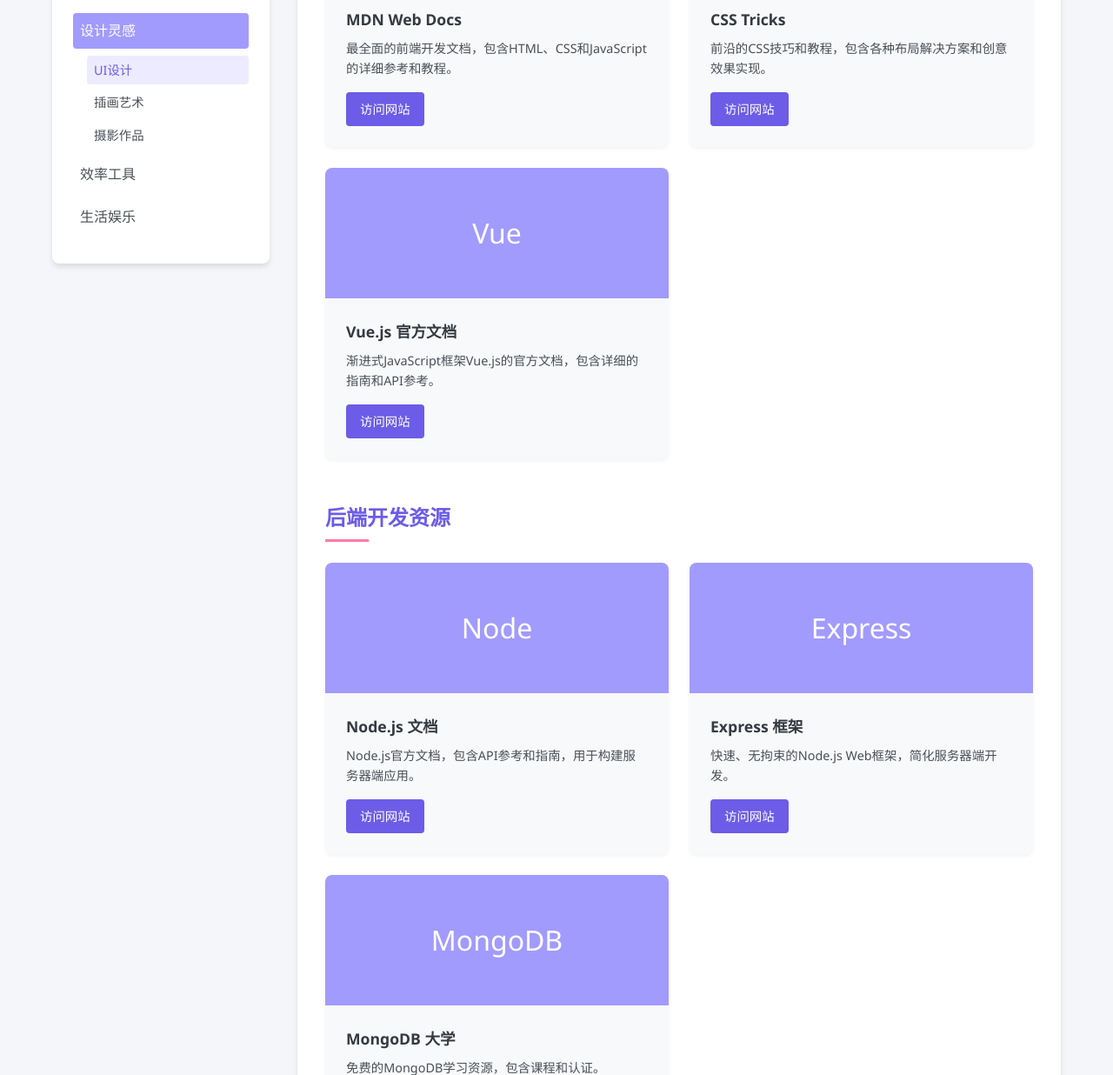
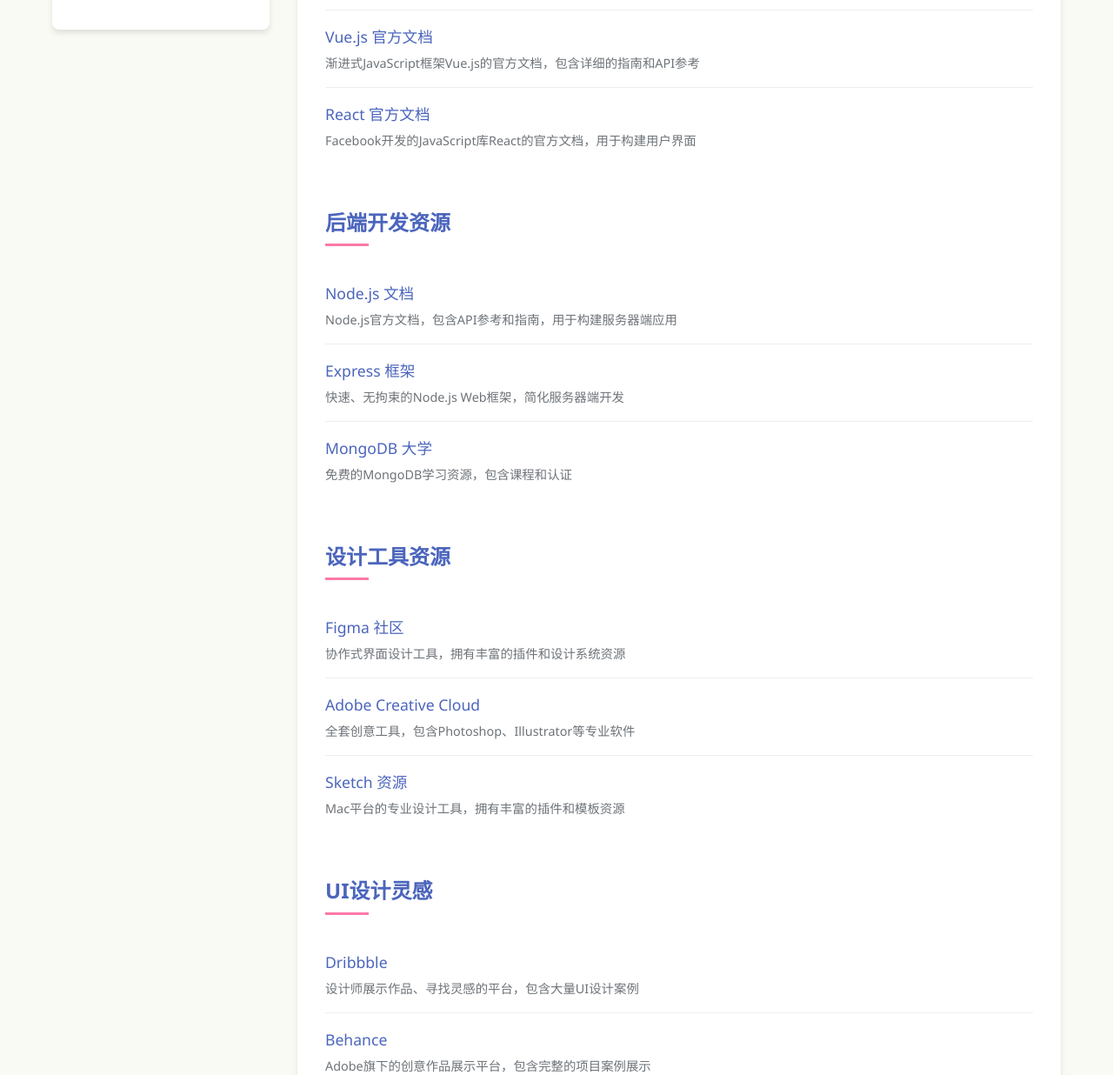
Before and after one commit to Shimmer0007/wonderbox, a plain HTML site: page index.html in a window 1280 px wide. Shown: the part 541-1777 px from the top of the page at 87% size. Drawn offline with Linux system fonts and the light colour scheme.

Commit message:
Update index.html

```diff
--- a/index.html
+++ b/index.html
@@ -3,13 +3,13 @@
 <head>
     <meta charset="UTF-8">
     <meta name="viewport" content="width=device-width, initial-scale=1.0">
-    <title>Shimmer的小站 - 我的收藏夹</title>
+    <title>Shimmer的收藏夹</title>
     <style>
         :root {
-            --primary-color: #6c5ce7;
-            --secondary-color: #a29bfe;
+            --primary-color: #2040acce;
+            --secondary-color: #1eccbdde;
             --accent-color: #fd79a8;
-            --light-color: #f8f9fa;
+            --light-color: #faf8f8;
             --dark-color: #343a40;
             --text-color: #495057;
             --text-light: #f8f9fa;
@@ -27,7 +27,7 @@
             font-family: 'Segoe UI', Tahoma, Geneva, Verdana, sans-serif;
             line-height: 1.6;
             color: var(--text-color);
-            background-color: #f5f6fa;
+            background-color: #fafaf5;
             scroll-behavior: smooth;
         }
 
@@ -206,7 +206,7 @@
             color: var(--primary-color);
         }
 
-        /* 收藏夹内容 */
+        /* 收藏夹内容 - 简化版 */
         .bookmarks-content {
             background-color: white;
             border-radius: 8px;
@@ -237,64 +237,39 @@
             background-color: var(--accent-color);
         }
 
-        .bookmark-grid {
-            display: grid;
-            grid-template-columns: repeat(auto-fill, minmax(300px, 1fr));
-            gap: 1.5rem;
+        .bookmark-list {
+            list-style: none;
         }
 
-        .bookmark-card {
-            background-color: var(--light-color);
-            border-radius: 8px;
-            overflow: hidden;
-            box-shadow: 0 2px 4px rgba(0, 0, 0, 0.05);
-            transition: var(--transition);
+        .bookmark-item {
+            padding: 1rem 0;
+            border-bottom: 1px solid #eee;
+            display: flex;
+            flex-direction: column;
         }
 
-        .bookmark-card:hover {
-            transform: translateY(-5px);
-            box-shadow: 0 10px 20px rgba(0, 0, 0, 0.1);
-        }
-
-        .bookmark-image {
-            height: 150px;
-            background-color: var(--secondary-color);
-            display: flex;
-            align-items: center;
-            justify-content: center;
-            color: white;
-            font-size: 2rem;
-        }
-
-        .bookmark-info {
-            padding: 1.5rem;
+        .bookmark-item:last-child {
+            border-bottom: none;
         }
 
         .bookmark-title {
             font-size: 1.1rem;
-            margin-bottom: 0.5rem;
-            color: var(--dark-color);
+            font-weight: 500;
+            color: var(--primary-color);
+            text-decoration: none;
+            transition: var(--transition);
+            margin-bottom: 0.3rem;
+        }
+
+        .bookmark-title:hover {
+            color: #5649c0;
+            text-decoration: underline;
         }
 
         .bookmark-description {
             font-size: 0.9rem;
-            margin-bottom: 1rem;
             color: var(--text-color);
-        }
-
-        .bookmark-link {
-            display: inline-block;
-            padding: 0.5rem 1rem;
-            background-color: var(--primary-color);
-            color: white;
-            text-decoration: none;
-            border-radius: 4px;
-            font-size: 0.9rem;
-            transition: var(--transition);
-        }
-
-        .bookmark-link:hover {
-            background-color: #5649c0;
+            opacity: 0.8;
         }
 
         /* 页脚 */
@@ -373,10 +348,6 @@
             .mobile-menu-btn {
                 display: block;
             }
-
-            .bookmark-grid {
-                grid-template-columns: 1fr;
-            }
         }
     </style>
 </head>
@@ -384,8 +355,8 @@
     <!-- 头部区域 -->
     <header>
         <div class="header-content">
-            <h1 class="logo">Shimmer的小站</h1>
-            <p class="tagline">记录与分享我的数字生活</p>
+            <h1 class="logo">Shimmer的收藏页</h1>
+            <p class="tagline">有空没空都可以来摸鱼~</p>
         </div>
     </header>
 
@@ -394,11 +365,9 @@
         <div class="container nav-container">
             <button class="mobile-menu-btn">☰</button>
             <ul class="nav-links">
-                <li><a href="#">首页</a></li>
-                <li><a href="#">博客</a></li>
-                <li><a href="#" class="active">收藏夹</a></li>
-                <li><a href="#">关于我</a></li>
-                <li><a href="#">联系</a></li>
+                <li><a href="shimmer0007.github.io">首页</a></li>
+                <li><a href="shimmer0007.github.io/blog/blognav">博客</a></li>
+                <li><a href="#">关于</a></li>
             </ul>
         </div>
     </nav>
@@ -407,13 +376,13 @@
     <div class="container main-content">
         <!-- 侧边栏 -->
         <aside class="sidebar">
-            <h3 class="sidebar-title">分类目录</h3>
+            <h3 class="sidebar-title">我是目录</h3>
             <ul class="categories">
                 <li class="category-item">
                     <a href="#frontend" class="category-link">技术资源</a>
                     <ul class="subcategories">
-                        <li class="subcategory-item"><a href="#frontend" class="subcategory-link">前端开发</a></li>
-                        <li class="subcategory-item"><a href="#backend" class="subcategory-link">后端开发</a></li>
+                        <li class="subcategory-item"><a href="#frontend" class="subcategory-link">数据资料查阅</a></li>
+                        <li class="subcategory-item"><a href="#backend" class="subcategory-link">计算机技术</a></li>
                         <li class="subcategory-item"><a href="#design-tools" class="subcategory-link">设计工具</a></li>
                         <li class="subcategory-item"><a href="#learning" class="subcategory-link">学习平台</a></li>
                     </ul>
@@ -421,25 +390,26 @@
                 <li class="category-item">
                     <a href="#ui-design" class="category-link">设计灵感</a>
                     <ul class="subcategories">
-                        <li class="subcategory-item"><a href="#ui-design" class="subcategory-link">UI设计</a></li>
-                        <li class="subcategory-item"><a href="#illustration" class="subcategory-link">插画艺术</a></li>
-                        <li class="subcategory-item"><a href="#photography" class="subcategory-link">摄影作品</a></li>
+                        <li class="subcategory-item"><a href="#ui-design" class="subcategory-link">平面设计</a></li>
+                        <li class="subcategory-item"><a href="#illustration" class="subcategory-link">汇报展示</a></li>
+                        <li class="subcategory-item"><a href="#photography" class="subcategory-link">科学可视化</a></li>
                     </ul>
                 </li>
                 <li class="category-item">
                     <a href="#productivity" class="category-link">效率工具</a>
                     <ul class="subcategories">
-                        <li class="subcategory-item"><a href="#notes" class="subcategory-link">笔记应用</a></li>
-                        <li class="subcategory-item"><a href="#time-management" class="subcategory-link">时间管理</a></li>
-                        <li class="subcategory-item"><a href="#collaboration" class="subcategory-link">团队协作</a></li>
+                        <li class="subcategory-item"><a href="#collaboration" class="subcategory-link">AI生产力</a></li>
+                        <li class="subcategory-item"><a href="#notes" class="subcategory-link">共享文档</a></li>
+                        <li class="subcategory-item"><a href="#time-management" class="subcategory-link">文件转换</a></li>
+                        <li class="subcategory-item"><a href="#collaboration" class="subcategory-link">其他</a></li>
                     </ul>
                 </li>
                 <li class="category-item">
                     <a href="#entertainment" class="category-link">生活娱乐</a>
                     <ul class="subcategories">
-                        <li class="subcategory-item"><a href="#movies" class="subcategory-link">影视推荐</a></li>
+                        <li class="subcategory-item"><a href="#movies" class="subcategory-link">摸鱼专用</a></li>
                         <li class="subcategory-item"><a href="#music" class="subcategory-link">音乐电台</a></li>
-                        <li class="subcategory-item"><a href="#travel" class="subcategory-link">旅行游记</a></li>
+                        <li class="subcategory-item"><a href="#travel" class="subcategory-link">看看世界</a></li>
                     </ul>
                 </li>
             </ul>
@@ -450,125 +420,81 @@
             <!-- 前端开发部分 -->
             <section id="frontend" class="content-section">
                 <h2 class="section-title">前端开发资源</h2>
-                <div class="bookmark-grid">
-                    <div class="bookmark-card">
-                        <div class="bookmark-image">MDN</div>
-                        <div class="bookmark-info">
-                            <h3 class="bookmark-title">MDN Web Docs</h3>
-                            <p class="bookmark-description">最全面的前端开发文档，包含HTML、CSS和JavaScript的详细参考和教程。</p>
-                            <a href="https://developer.mozilla.org/" class="bookmark-link" target="_blank">访问网站</a>
-                        </div>
-                    </div>
-                    <div class="bookmark-card">
-                        <div class="bookmark-image">CSS</div>
-                        <div class="bookmark-info">
-                            <h3 class="bookmark-title">CSS Tricks</h3>
-                            <p class="bookmark-description">前沿的CSS技巧和教程，包含各种布局解决方案和创意效果实现。</p>
-                            <a href="https://css-tricks.com/" class="bookmark-link" target="_blank">访问网站</a>
-                        </div>
-                    </div>
-                    <div class="bookmark-card">
-                        <div class="bookmark-image">Vue</div>
-                        <div class="bookmark-info">
-                            <h3 class="bookmark-title">Vue.js 官方文档</h3>
-                            <p class="bookmark-description">渐进式JavaScript框架Vue.js的官方文档，包含详细的指南和API参考。</p>
-                            <a href="https://vuejs.org/" class="bookmark-link" target="_blank">访问网站</a>
-                        </div>
-                    </div>
-                </div>
+                <ul class="bookmark-list">
+                    <li class="bookmark-item">
+                        <a href="https://developer.mozilla.org/" class="bookmark-title" target="_blank">MDN Web Docs</a>
+                        <p class="bookmark-description">最全面的前端开发文档，包含HTML、CSS和JavaScript的详细参考和教程</p>
+                    </li>
+                    <li class="bookmark-item">
+                        <a href="https://css-tricks.com/" class="bookmark-title" target="_blank">CSS Tricks</a>
+                        <p class="bookmark-description">前沿的CSS技巧和教程，包含各种布局解决方案和创意效果实现</p>
+                    </li>
+                    <li class="bookmark-item">
+                        <a href="https://vuejs.org/" class="bookmark-title" target="_blank">Vue.js 官方文档</a>
+                        <p class="bookmark-description">渐进式JavaScript框架Vue.js的官方文档，包含详细的指南和API参考</p>
+                    </li>
+                    <li class="bookmark-item">
+                        <a href="https://reactjs.org/" class="bookmark-title" target="_blank">React 官方文档</a>
+                        <p class="bookmark-description">Facebook开发的JavaScript库React的官方文档，用于构建用户界面</p>
+                    </li>
+                </ul>
             </section>
 
             <!-- 后端开发部分 -->
             <section id="backend" class="content-section">
                 <h2 class="section-title">后端开发资源</h2>
-                <div class="bookmark-grid">
-                    <div class="bookmark-card">
-                        <div class="bookmark-image">Node</div>
-                        <div class="bookmark-info">
-                            <h3 class="bookmark-title">Node.js 文档</h3>
-                            <p class="bookmark-description">Node.js官方文档，包含API参考和指南，用于构建服务器端应用。</p>
-                            <a href="https://nodejs.org/" class="bookmark-link" target="_blank">访问网站</a>
-                        </div>
-                    </div>
-                    <div class="bookmark-card">
-                        <div class="bookmark-image">Express</div>
-                        <div class="bookmark-info">
-                            <h3 class="bookmark-title">Express 框架</h3>
-                            <p class="bookmark-description">快速、无拘束的Node.js Web框架，简化服务器端开发。</p>
-                            <a href="https://expressjs.com/" class="bookmark-link" target="_blank">访问网站</a>
-                        </div>
-                    </div>
-                    <div class="bookmark-card">
-                        <div class="bookmark-image">MongoDB</div>
-                        <div class="bookmark-info">
-                            <h3 class="bookmark-title">MongoDB 大学</h3>
-                            <p class="bookmark-description">免费的MongoDB学习资源，包含课程和认证。</p>
-                            <a href="https://university.mongodb.com/" class="bookmark-link" target="_blank">访问网站</a>
-                        </div>
-                    </div>
-                </div>
+                <ul class="bookmark-list">
+                    <li class="bookmark-item">
+                        <a href="https://nodejs.org/" class="bookmark-title" target="_blank">Node.js 文档</a>
+                        <p class="bookmark-description">Node.js官方文档，包含API参考和指南，用于构建服务器端应用</p>
+                    </li>
+                    <li class="bookmark-item">
+                        <a href="https://expressjs.com/" class="bookmark-title" target="_blank">Express 框架</a>
+                        <p class="bookmark-description">快速、无拘束的Node.js Web框架，简化服务器端开发</p>
+                    </li>
+                    <li class="bookmark-item">
+                        <a href="https://university.mongodb.com/" class="bookmark-title" target="_blank">MongoDB 大学</a>
+                        <p class="bookmark-description">免费的MongoDB学习资源，包含课程和认证</p>
+                    </li>
+                </ul>
             </section>
 
             <!-- 设计工具部分 -->
             <section id="design-tools" class="content-section">
                 <h2 class="section-title">设计工具资源</h2>
-                <div class="bookmark-grid">
-                    <div class="bookmark-card">
-                        <div class="bookmark-image">Figma</div>
-                        <div class="bookmark-info">
-                            <h3 class="bookmark-title">Figma 社区</h3>
-                            <p class="bookmark-description">协作式界面设计工具，拥有丰富的插件和设计系统资源。</p>
-                            <a href="https://www.figma.com/" class="bookmark-link" target="_blank">访问网站</a>
-                        </div>
-                    </div>
-                    <div class="bookmark-card">
-                        <div class="bookmark-image">Adobe</div>
-                        <div class="bookmark-info">
-                            <h3 class="bookmark-title">Adobe Creative Cloud</h3>
-                            <p class="bookmark-description">全套创意工具，包含Photoshop、Illustrator等专业软件。</p>
-                            <a href="https://www.adobe.com/" class="bookmark-link" target="_blank">访问网站</a>
-                        </div>
-                    </div>
-                    <div class="bookmark-card">
-                        <div class="bookmark-image">Sketch</div>
-                        <div class="bookmark-info">
-                            <h3 class="bookmark-title">Sketch 资源</h3>
-                            <p class="bookmark-description">Mac平台的专业设计工具，拥有丰富的插件和模板资源。</p>
-                            <a href="https://www.sketch.com/" class="bookmark-link" target="_blank">访问网站</a>
-                        </div>
-                    </div>
-                </div>
+                <ul class="bookmark-list">
+                    <li class="bookmark-item">
+                        <a href="https://www.figma.com/" class="bookmark-title" target="_blank">Figma 社区</a>
+                        <p class="bookmark-description">协作式界面设计工具，拥有丰富的插件和设计系统资源</p>
+                    </li>
+                    <li class="bookmark-item">
+                        <a href="https://www.adobe.com/" class="bookmark-title" target="_blank">Adobe Creative Cloud</a>
+                        <p class="bookmark-description">全套创意工具，包含Photoshop、Illustrator等专业软件</p>
+                    </li>
+                    <li class="bookmark-item">
+                        <a href="https://www.sketch.com/" class="bookmark-title" target="_blank">Sketch 资源</a>
+                        <p class="bookmark-description">Mac平台的专业设计工具，拥有丰富的插件和模板资源</p>
+                    </li>
+                </ul>
             </section>
 
             <!-- UI设计部分 -->
             <section id="ui-design" class="content-section">
                 <h2 class="section-title">UI设计灵感</h2>
-                <div class="bookmark-grid">
-                    <div class="bookmark-card">
-                        <div class="bookmark-image">Dribbble</div>
-                        <div class="bookmark-info">
-                            <h3 class="bookmark-title">Dribbble</h3>
-                            <p class="bookmark-description">设计师展示作品、寻找灵感的平台，包含大量UI设计案例。</p>
-                            <a href="https://dribbble.com/" class="bookmark-link" target="_blank">访问网站</a>
-                        </div>
-                    </div>
-                    <div class="bookmark-card">
-                        <div class="bookmark-image">Behance</div>
-                        <div class="bookmark-info">
-                            <h3 class="bookmark-title">Behance</h3>
-                            <p class="bookmark-description">Adobe旗下的创意作品展示平台，包含完整的项目案例展示。</p>
-                            <a href="https://www.behance.net/" class="bookmark-link" target="_blank">访问网站</a>
-                        </div>
-                    </div>
-                    <div class="bookmark-card">
-                        <div class="bookmark-image">Awwwards</div>
-                        <div class="bookmark-info">
-                            <h3 class="bookmark-title">Awwwards</h3>
-                            <p class="bookmark-description">评选优秀网站设计的平台，展示前沿的网页设计趋势。</p>
-                            <a href="https://www.awwwards.com/" class="bookmark-link" target="_blank">访问网站</a>
-                        </div>
-                    </div>
-                </div>
+                <ul class="bookmark-list">
+                    <li class="bookmark-item">
+                        <a href="https://dribbble.com/" class="bookmark-title" target="_blank">Dribbble</a>
+                        <p class="bookmark-description">设计师展示作品、寻找灵感的平台，包含大量UI设计案例</p>
+                    </li>
+                    <li class="bookmark-item">
+                        <a href="https://www.behance.net/" class="bookmark-title" target="_blank">Behance</a>
+                        <p class="bookmark-description">Adobe旗下的创意作品展示平台，包含完整的项目案例展示</p>
+                    </li>
+                    <li class="bookmark-item">
+                        <a href="https://www.awwwards.com/" class="bookmark-title" target="_blank">Awwwards</a>
+                        <p class="bookmark-description">评选优秀网站设计的平台，展示前沿的网页设计趋势</p>
+                    </li>
+                </ul>
             </section>
         </main>
     </div>
@@ -601,13 +527,23 @@
             // 获取所有目录链接
             const categoryLinks = document.querySelectorAll('.category-link');
             const subcategoryLinks = document.querySelectorAll('.subcategory-link');
-            const allLinks = [...categoryLinks, ...subcategoryLinks];
 
-            // 获取所有内容区块
-            const sections = document.querySelectorAll('.content-section');
+            // 为每个主分类添加点击事件
+            categoryLinks.forEach(link => {
+                link.addEventListener('click', function(e) {
+                    e.preventDefault();
+                    const parentCategory = this.closest('.category-item');
+                    parentCategory.classList.toggle('active');
 
-            // 为每个链接添加点击事件
-            allLinks.forEach(link => {
+                    // 阻止一级标题的跳转行为
+                    if (this.classList.contains('category-link')) {
+                        return;
+                    }
+                });
+            });
+
+            // 为每个子分类添加点击事件
+            subcategoryLinks.forEach(link => {
                 link.addEventListener('click', function(e) {
                     e.preventDefault();
                     const targetId = this.getAttribute('href');
@@ -625,13 +561,14 @@
 
                         // 高亮当前选中的链接
                         updateActiveLink(this);
-                    }
+                    });
                 });
             });
 
             // 滚动时自动高亮当前可见的目录项
             window.addEventListener('scroll', function() {
                 let currentSection = '';
+                const sections = document.querySelectorAll('.content-section');
 
                 sections.forEach(section => {
                     const sectionTop = section.offsetTop - 100;
@@ -655,20 +592,18 @@
             // 更新活动链接状态
             function updateActiveLink(activeLink) {
                 // 移除所有active类
-                allLinks.forEach(link => {
+                subcategoryLinks.forEach(link => {
                     link.classList.remove('active');
                 });
 
                 // 添加当前active类
                 activeLink.classList.add('active');
 
-                // 如果是子分类链接，展开父分类
-                if (activeLink.classList.contains('subcategory-link')) {
-                    const parentCategory = activeLink.closest('.category-item');
-                    const parentCategoryLink = parentCategory.querySelector('.category-link');
-                    parentCategoryLink.classList.add('active');
-                    parentCategory.classList.add('active');
-                }
+                // 展开父分类
+                const parentCategory = activeLink.closest('.category-item');
+                const parentCategoryLink = parentCategory.querySelector('.category-link');
+                parentCategoryLink.classList.add('active');
+                parentCategory.classList.add('active');
             }
 
             // 初始加载时检查哈希并滚动到对应位置
```
